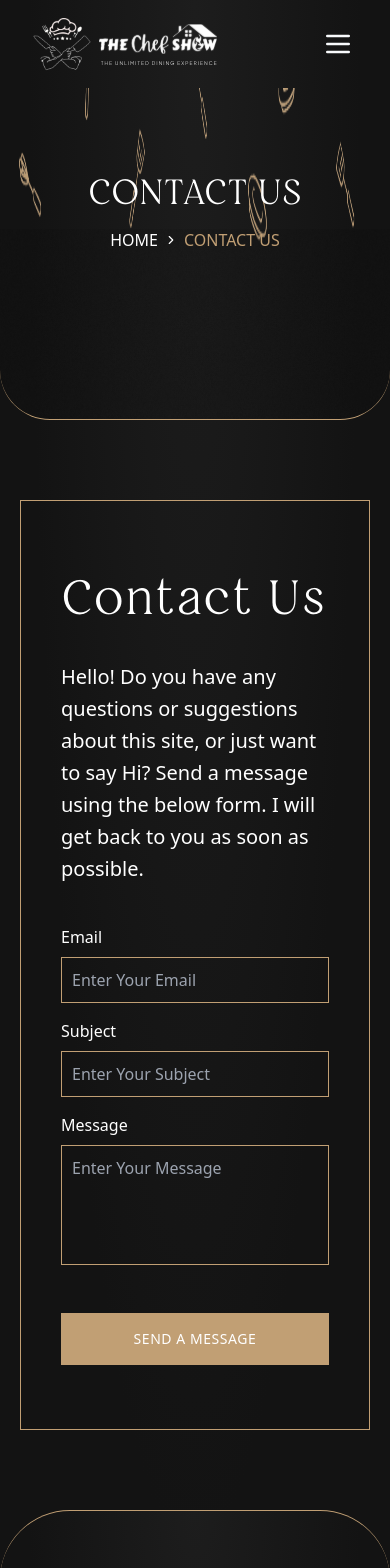
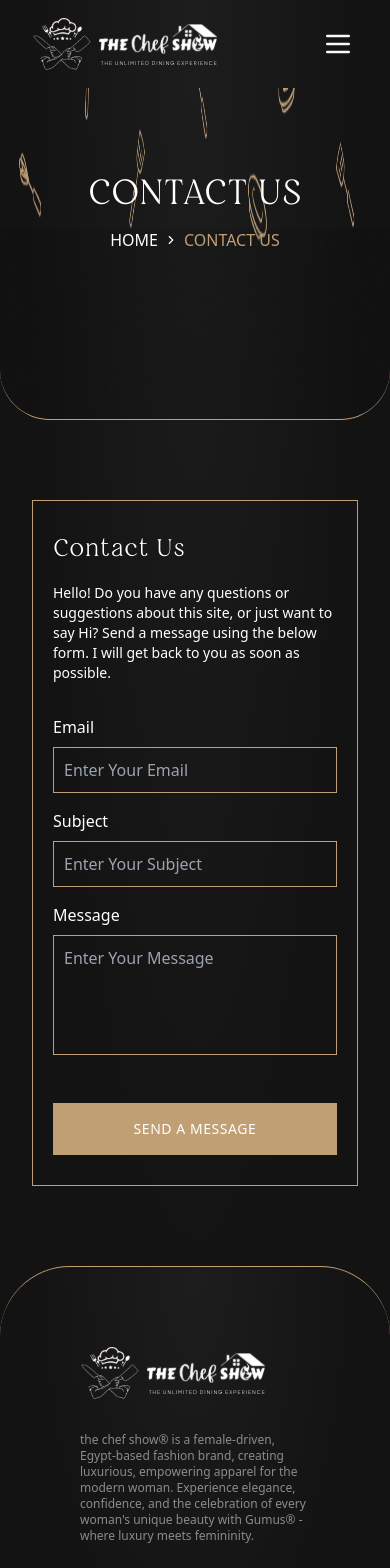
Before and after one commit to Safeya-Yasien/the-chef-show, a React (Vite) app: page /contactus in a window 390 px wide. Shown: the top 1568 px of the page. Built offline with nearby package versions, Linux system fonts and the light colour scheme.

Commit message:
update Contact.tsx

```diff
--- a/src/pages/Contact.tsx
+++ b/src/pages/Contact.tsx
@@ -15,13 +15,13 @@ const Contact = () => {
       />
 
       {/* form */}
-      <div className="px-[20px] md:px-[80px] ">
+      <section className="container">
         <div className="grid grid-cols-1 md:grid-cols-2 border border-[#C19F74] mt-[80px] ">
-          <div className="py-[64px] px-[40px]">
-            <h2 className="font-restora text-white font-normal text-[48px] tracking-[0.02em] capitalize mb-[24px]">
+          <div className="py-[30px] md:py-[64px] px-[20px] md:px-[40px]">
+            <h2 className="font-restora text-white font-normal text-[24px] md:text-[48px] tracking-[0.02em] capitalize mb-4 md:mb-[24px]">
               Contact us
             </h2>
-            <p className="text-white font-thin text-[20px] leading-[32px] mb-10">
+            <p className="text-white font-thin text-sm md:text-[20px] leading-5 md:leading-[32px] mb-8 md:mb-10">
               Hello! Do you have any questions or suggestions about this site,
               or just want to say Hi? Send a message using the below form. I
               will get back to you as soon as possible.
@@ -81,7 +81,7 @@ const Contact = () => {
             </BlurFade>
           </div>
         </div>
-      </div>
+      </section>
     </div>
   );
 };
```
